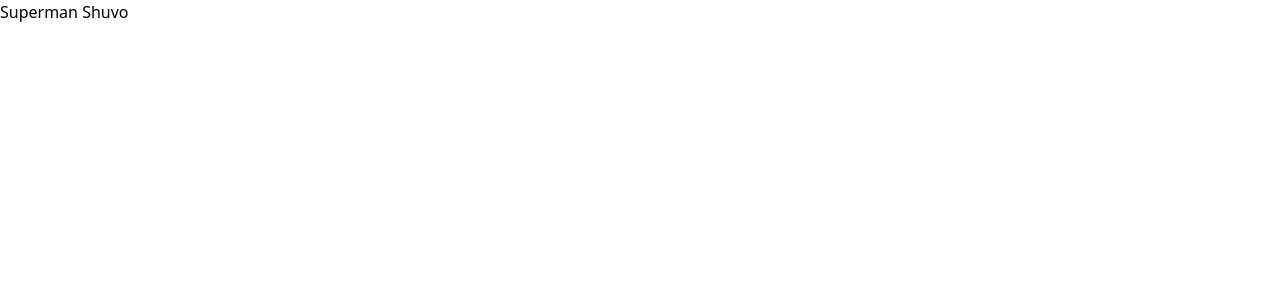
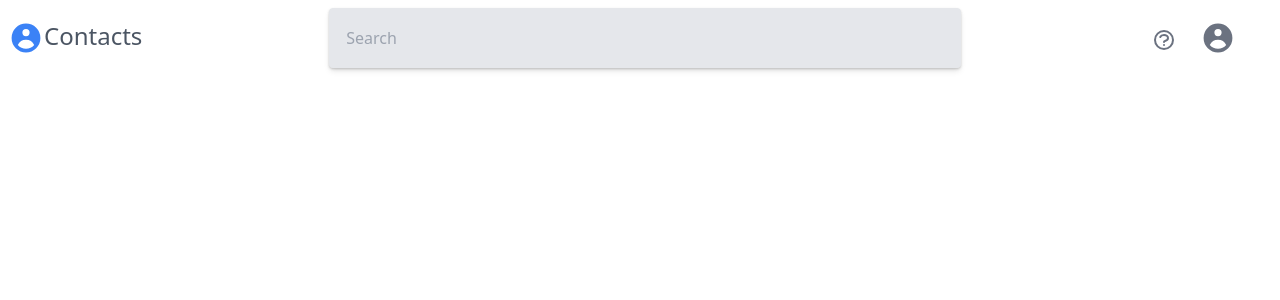
Before and after one commit to supermanshuvo/my-contact, a React (Create React App) app: page / in a window 1280 px wide. Shown: the top 300 px of the page. Built offline with nearby package versions, Linux system fonts and the light colour scheme.

Commit message:
Nav bar ready

```diff
--- a/src/App.js
+++ b/src/App.js
@@ -1,7 +1,11 @@
+import React  from 'react';
+import Navbar from './components/Navbar'
 function App() {
   return (
-    <div className="md:container mx-auto">
-      <h1>Superman Shuvo</h1>
+    <div>
+      <Navbar />
+      <div className="container mx-auto">
+      </div>
     </div>
   );
 }
--- /dev/null
+++ b/src/components/Navbar.jsx
@@ -0,0 +1,33 @@
+import React  from 'react';
+const Navbar = () => {
+    return (
+        <nav className="flex justify-between sm:justify-between bg-white p-2">
+            <div className="float-left text-2xl text-gray-600 mr-2 mt-3">
+                <div className="float-left hidden sm:flex text-blue-500">
+                    <svg xmlns="http://www.w3.org/2000/svg" className="h-9 w-9 float-left" viewBox="0 0 20 20" fill="currentColor">
+                        <path fillRule="evenodd" d="M18 10a8 8 0 11-16 0 8 8 0 0116 0zm-6-3a2 2 0 11-4 0 2 2 0 014 0zm-2 4a5 5 0 00-4.546 2.916A5.986 5.986 0 0010 16a5.986 5.986 0 004.546-2.084A5 5 0 0010 11z" clipRule="evenodd" />
+                    </svg>
+                </div>
+                <span className="font-regular">Contacts</span>
+            </div>
+            <div className="flex shadow-md float-left rounded w-6/12 float-left">
+                <input type="text" className="shadow bg-gray-200 appearance-none border rounded w-full h-full py-2 pl-4 pr-2 text-gray-600 leading-tight focus:outline-none focus:shadow-outline" name="search" id="search" placeholder="Search"/>
+            </div>
+            <div className="flex p-3 text-gray-500">
+                <div className="float-right">
+                    <ul className="flex">
+                        <li className="mr-6 pt-2 hidden sm:flex"><svg xmlns="http://www.w3.org/2000/svg" className="h-6 w-6" fill="none" viewBox="0 0 24 24" stroke="currentColor">
+                            <path strokeLinecap="round" strokeLinejoin="round" strokeWidth={2} d="M8.228 9c.549-1.165 2.03-2 3.772-2 2.21 0 4 1.343 4 3 0 1.4-1.278 2.575-3.006 2.907-.542.104-.994.54-.994 1.093m0 3h.01M21 12a9 9 0 11-18 0 9 9 0 0118 0z" />
+                            </svg>
+                        </li>
+                        <li className="mr-6"><svg xmlns="http://www.w3.org/2000/svg" className="h-9 w-9 float-left" viewBox="0 0 20 20" fill="currentColor">
+                        <path fillRule="evenodd" d="M18 10a8 8 0 11-16 0 8 8 0 0116 0zm-6-3a2 2 0 11-4 0 2 2 0 014 0zm-2 4a5 5 0 00-4.546 2.916A5.986 5.986 0 0010 16a5.986 5.986 0 004.546-2.084A5 5 0 0010 11z" clipRule="evenodd" />
+                    </svg></li>
+                    </ul>
+                </div>
+            </div>
+      </nav>
+     );
+}
+
+export default Navbar;
```
